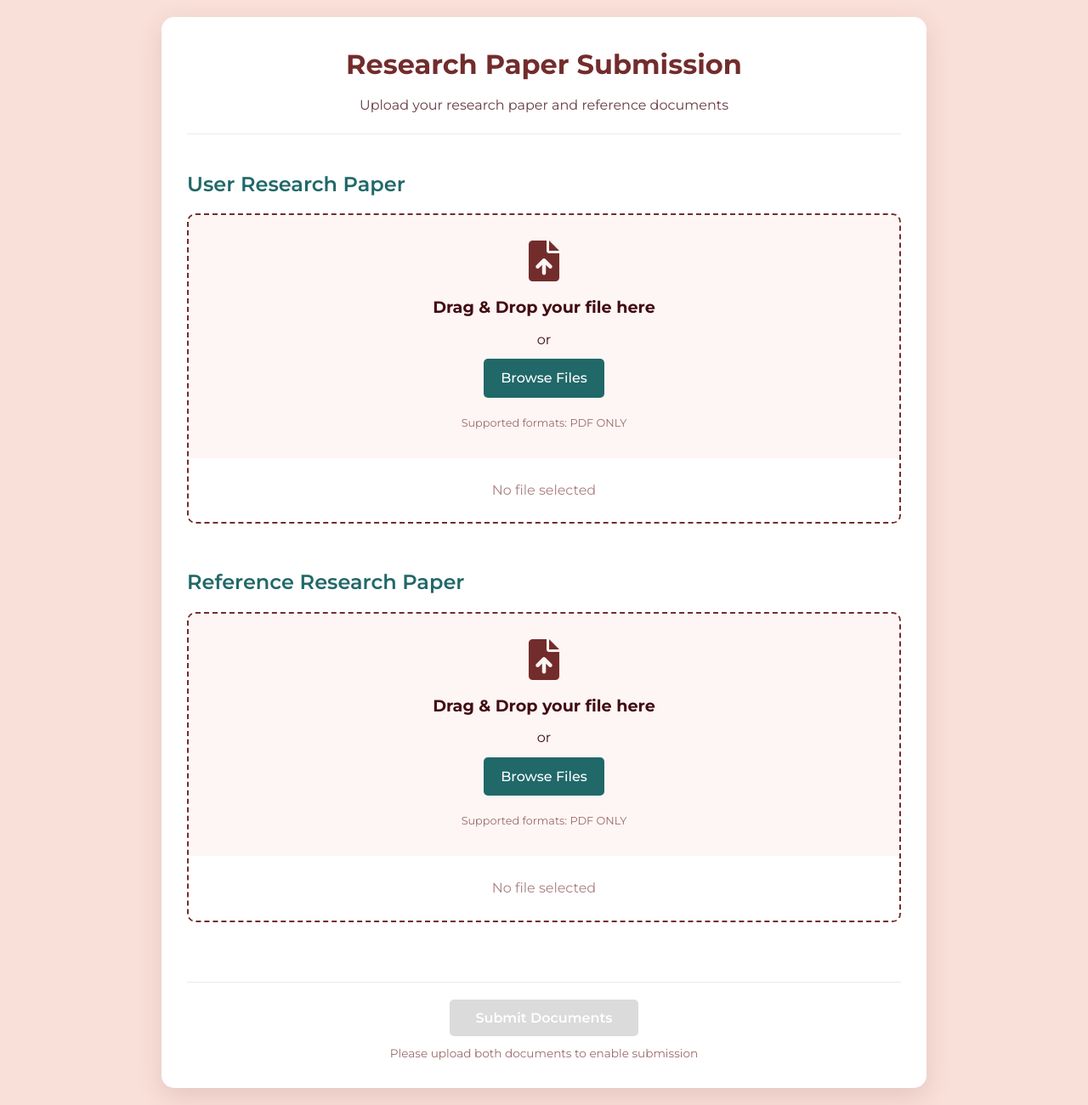
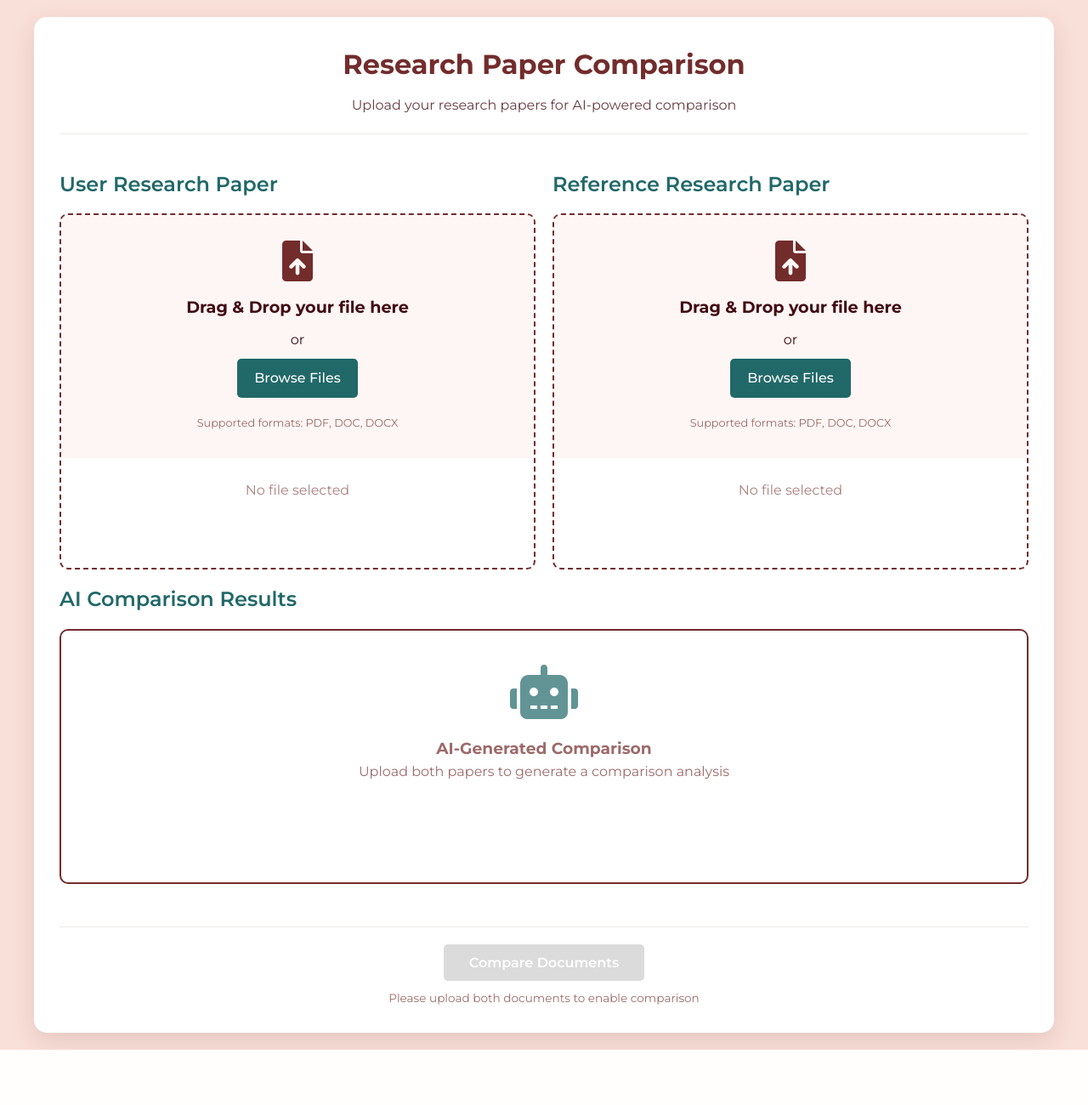
Before and after one commit to overclocked-2124/ResearchRanker, a Flask app: page /compare in a window 1280 px wide. Shown: the whole page at 85% size. After the commit the page ends 1235 px from the top, so only its background shows below. Run offline with Flask 3, Linux system fonts and the light colour scheme.

Commit message:
added the ai comparision result box to the researh paper comparision webpage

```diff
--- a/app/static/css/style-compare.css
+++ b/app/static/css/style-compare.css
@@ -19,7 +19,7 @@ body {
 }
 
 .container {
-    max-width: 900px;
+    max-width: 1200px;
     width: 100%;
     background-color: white;
     border-radius: 15px;
@@ -51,8 +51,14 @@ main {
     gap: 30px;
 }
 
+.upload-section-container {
+    display: flex;
+    gap: 20px;
+    margin-bottom: 20px;
+}
+
 .upload-section {
-    margin-bottom: 20px;
+    flex: 1;
 }
 
 .upload-section h2 {
@@ -67,6 +73,7 @@ main {
     border-radius: 10px;
     overflow: hidden;
     transition: all 0.3s ease;
+    height: 100%;
 }
 
 .upload-container:hover {
@@ -193,6 +200,96 @@ main {
     background-color: rgba(115, 44, 44, 0.1);
 }
 
+.results-section {
+    margin-top: 20px;
+}
+
+.results-section h2 {
+    color: #216869;
+    margin-bottom: 15px;
+    font-size: 1.5rem;
+    font-weight: 600;
+}
+
+.results-container {
+    border: 2px solid #732C2C;
+    border-radius: 10px;
+    overflow: hidden;
+    min-height: 300px;
+    background-color: white;
+}
+
+.results-placeholder {
+    height: 100%;
+    display: flex;
+    flex-direction: column;
+    align-items: center;
+    justify-content: center;
+    padding: 40px;
+    text-align: center;
+    color: #732C2C;
+    opacity: 0.7;
+}
+
+.results-placeholder i {
+    font-size: 64px;
+    margin-bottom: 20px;
+    color: #216869;
+}
+
+.results-content {
+    display: none;
+    padding: 20px;
+}
+
+.loading {
+    text-align: center;
+    padding: 40px;
+    font-style: italic;
+    color: #732C2C;
+}
+
+.comparison-result h3 {
+    color: #216869;
+    margin: 15px 0 10px;
+    font-size: 1.2rem;
+}
+
+.comparison-result ul {
+    margin-left: 20px;
+    margin-bottom: 15px;
+}
+
+.comparison-result li {
+    margin-bottom: 5px;
+}
+
+.similarity-meter {
+    background-color: #f0f0f0;
+    border-radius: 5px;
+    height: 25px;
+    position: relative;
+    margin: 15px 0;
+    overflow: hidden;
+}
+
+.similarity-bar {
+    height: 100%;
+    background-color: #216869;
+    border-radius: 5px;
+    transition: width 1s ease-in-out;
+}
+
+.similarity-meter span {
+    position: absolute;
+    top: 50%;
+    left: 50%;
+    transform: translate(-50%, -50%);
+    color: white;
+    font-weight: 600;
+    text-shadow: 0 0 3px rgba(0, 0, 0, 0.5);
+}
+
 .submission-container {
     text-align: center;
     margin-top: 20px;
@@ -231,9 +328,23 @@ main {
     opacity: 0.7;
 }
 
+@media (max-width: 900px) {
+    .upload-section-container {
+        flex-direction: column;
+    }
+
+    .upload-section {
+        margin-bottom: 20px;
+    }
+
+    .container {
+        padding: 20px;
+    }
+}
+
 @media (max-width: 768px) {
     .container {
-        padding: 20px;
+        padding: 15px;
     }
 
     .upload-area {
--- a/app/templates/compare.html
+++ b/app/templates/compare.html
@@ -3,18 +3,19 @@
 <head>
     <meta charset="UTF-8">
     <meta name="viewport" content="width=device-width, initial-scale=1.0">
-    <title>Research Paper Upload</title>
+    <title>Research Paper Comparison</title>
     <link rel="stylesheet" href="{{ url_for('static', filename='css/style-compare.css') }}">
     <link rel="stylesheet" href="https://cdnjs.cloudflare.com/ajax/libs/font-awesome/6.0.0-beta3/css/all.min.css">
 </head>
 <body>
     <div class="container">
         <header>
-            <h1>Research Paper Submission</h1>
-            <p>Upload your research paper and reference documents</p>
+            <h1>Research Paper Comparison</h1>
+            <p>Upload your research papers for AI-powered comparison</p>
         </header>
 
         <main>
+            <div class="upload-section-container">
                 <section class="upload-section">
                     <h2>User Research Paper</h2>
                     <div class="upload-container" id="user-research-upload">
@@ -23,8 +24,8 @@
                             <h3>Drag & Drop your file here</h3>
                             <p>or</p>
                             <label for="user-research-file" class="upload-btn">Browse Files</label>
-                        <input type="file" id="user-research-file" hidden accept=".pdf">
-                        <p class="file-types">Supported formats: PDF ONLY</p>
+                            <input type="file" id="user-research-file" hidden accept=".pdf,.doc,.docx">
+                            <p class="file-types">Supported formats: PDF, DOC, DOCX</p>
                         </div>
                         <div class="file-info" id="user-research-info">
                             <div class="no-file">No file selected</div>
@@ -40,18 +41,32 @@
                             <h3>Drag & Drop your file here</h3>
                             <p>or</p>
                             <label for="reference-research-file" class="upload-btn">Browse Files</label>
-                        <input type="file" id="reference-research-file" hidden accept=".pdf">
-                        <p class="file-types">Supported formats: PDF ONLY</p>
+                            <input type="file" id="reference-research-file" hidden accept=".pdf,.doc,.docx">
+                            <p class="file-types">Supported formats: PDF, DOC, DOCX</p>
                         </div>
                         <div class="file-info" id="reference-research-info">
                             <div class="no-file">No file selected</div>
                         </div>
                     </div>
                 </section>
+            </div>
+
+            <section class="results-section">
+                <h2>AI Comparison Results</h2>
+                <div class="results-container">
+                    <div class="results-placeholder">
+                        <i class="fas fa-robot"></i>
+                        <h3>AI-Generated Comparison</h3>
+                        <p>Upload both papers to generate a comparison analysis</p>
+                    </div>
+                    <div class="results-content" id="comparison-results">
+                        <!-- AI comparison results will appear here -->
+                    </div>
+                </section>
 
             <div class="submission-container">
-                <button class="submit-btn" disabled>Submit Documents</button>
-                <p class="submission-note">Please upload both documents to enable submission</p>
+                <button class="submit-btn" disabled>Compare Documents</button>
+                <p class="submission-note">Please upload both documents to enable comparison</p>
             </div>
         </main>
     </div>
@@ -143,11 +158,53 @@
             const submitBtn = document.querySelector('.submit-btn');
 
             submitBtn.disabled = !(userFile && referenceFile);
+
+            // Show placeholder when files are not uploaded
+            const resultsPlaceholder = document.querySelector('.results-placeholder');
+            const resultsContent = document.getElementById('comparison-results');
+
+            if (userFile && referenceFile) {
+                resultsPlaceholder.style.display = 'none';
+                resultsContent.style.display = 'block';
+            } else {
+                resultsPlaceholder.style.display = 'flex';
+                resultsContent.style.display = 'none';
+            }
         }
 
         // Initialize file upload handlers
         handleFileUpload('user-research-file', 'user-research-info', 'user-research-upload');
         handleFileUpload('reference-research-file', 'reference-research-info', 'reference-research-upload');
+
+        // Simulate comparison functionality
+        document.querySelector('.submit-btn').addEventListener('click', function() {
+            const resultsContent = document.getElementById('comparison-results');
+            resultsContent.innerHTML = `
+                <div class="loading">Generating comparison...</div>
+            `;
+
+            // Simulate loading time
+            setTimeout(function() {
+                resultsContent.innerHTML = `
+                    <div class="comparison-result">
+                        <h3>Thematic Analysis</h3>
+                        <p>The AI has identified the following themes in both papers:</p>
+                        <ul>
+                            <li><strong>Methodology:</strong> 85% similarity in research approaches</li>
+                            <li><strong>Key Findings:</strong> 72% overlap in main conclusions</li>
+                            <li><strong>Literature Citations:</strong> 45% shared references</li>
+                        </ul>
+                        <h3>Content Similarity</h3>
+                        <div class="similarity-meter">
+                            <div class="similarity-bar" style="width: 68%"></div>
+                            <span>68% Overall Similarity</span>
+                        </div>
+                        <h3>Unique Contributions</h3>
+                        <p>The user research paper contains novel approaches in data analysis not present in the reference paper.</p>
+                    </div>
+                `;
+            }, 2000);
+        });
     </script>
 </body>
 </html>
```
Lines whose indentation alone changed are shown as unchanged.
